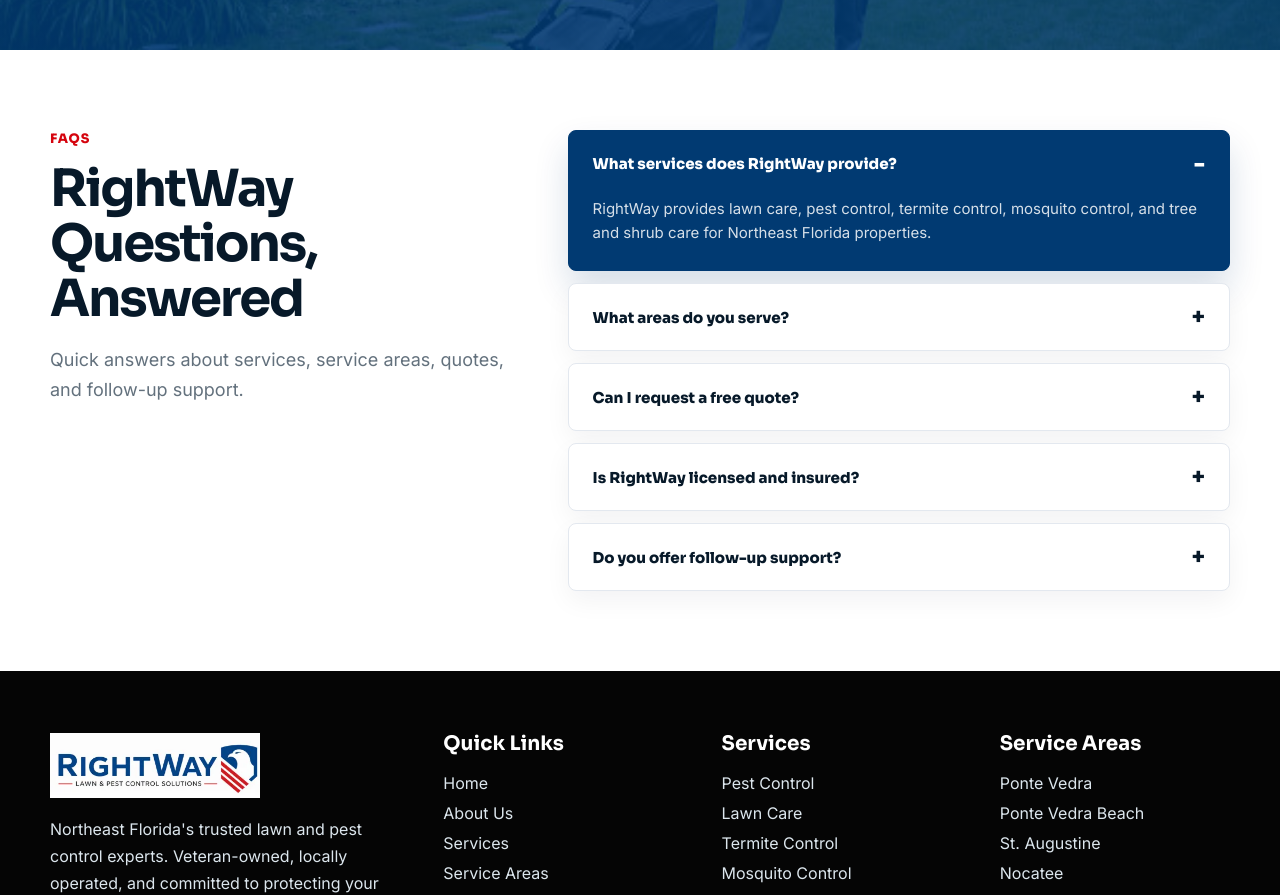
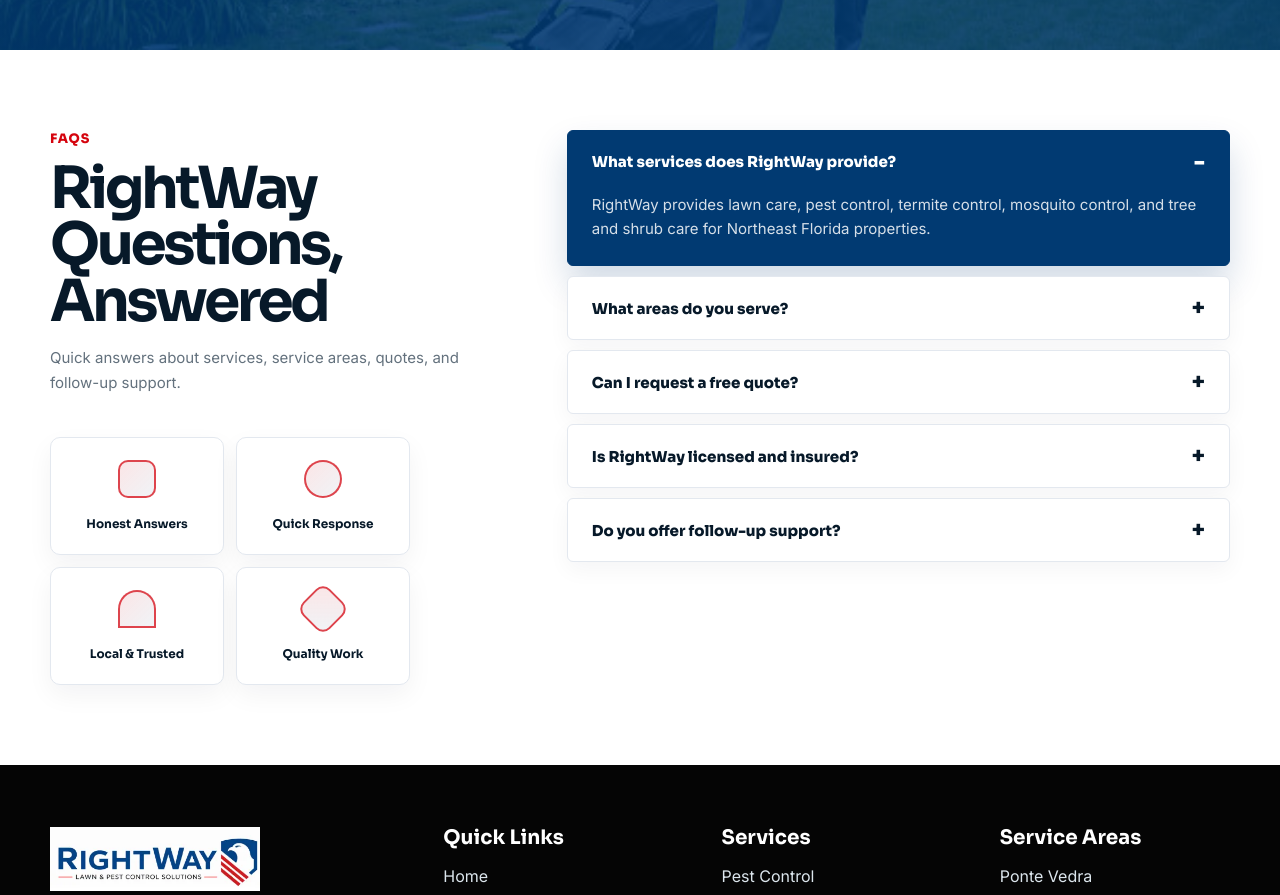
Before and after one commit to diane-dotcom/right-way, a Next.js app: page / in a window 1280 px wide. Shown: the part 4880-5775 px from the top of the page. Built offline with nearby package versions, Linux system fonts and the light colour scheme.

Commit message:
Refine FAQ accordion styling

```diff
--- a/app/globals.css
+++ b/app/globals.css
@@ -2486,34 +2486,90 @@
   width: min(1180px, calc(100% - 48px));
   margin: 80px auto;
   display: grid;
-  grid-template-columns: 0.85fr 1.15fr;
-  gap: 28px;
+  grid-template-columns: 0.82fr 1.18fr;
+  gap: 56px;
   align-items: start;
 }
 
+.pest-faq-copy {
+  display: grid;
+  justify-items: start;
+}
+
 .pest-faq-copy h2 {
   color: #071929;
-  font-size: clamp(34px, 4vw, 52px);
-  letter-spacing: -0.04em;
+  font-size: clamp(36px, 4.6vw, 58px);
+  line-height: 0.98;
+  letter-spacing: -0.06em;
 }
 
 .pest-faq-copy p:not(.section-kicker) {
+  max-width: 410px;
   color: var(--muted);
-  font-size: 18px;
-  line-height: 1.7;
+  font-size: 15px;
+  line-height: 1.65;
+}
+
+.faq-benefit-grid {
+  width: min(360px, 100%);
+  display: grid;
+  grid-template-columns: repeat(2, minmax(0, 1fr));
+  gap: 12px;
+  margin-top: 26px;
+}
+
+.faq-benefit-grid span {
+  min-height: 118px;
+  display: grid;
+  place-items: center;
+  gap: 10px;
+  padding: 18px 14px;
+  color: #071929;
+  background: #fff;
+  border: 1px solid #e3e8ef;
+  border-radius: 10px;
+  box-shadow: 0 10px 26px rgba(7, 25, 41, 0.05);
+  text-align: center;
+}
+
+.faq-benefit-grid span::before {
+  content: '';
+  width: 34px;
+  height: 34px;
+  display: block;
+  background: linear-gradient(135deg, rgba(213, 4, 14, 0.1), rgba(1, 58, 114, 0.06));
+  border: 2px solid rgba(213, 4, 14, 0.72);
+  border-radius: 10px;
+}
+
+.faq-benefit-grid span:nth-child(2)::before {
+  border-radius: 999px;
+}
+
+.faq-benefit-grid span:nth-child(3)::before {
+  border-radius: 999px 999px 10px 10px;
+}
+
+.faq-benefit-grid span:nth-child(4)::before {
+  transform: rotate(45deg);
+}
+
+.faq-benefit-grid strong {
+  font-family: Sora, sans-serif;
+  font-size: 12px;
 }
 
 .pest-faq-list {
   display: grid;
-  gap: 12px;
+  gap: 10px;
 }
 
 .pest-faq-list details,
 .faq-item {
   background: #fff;
   border: 1px solid #e3e8ef;
-  border-radius: 8px;
-  box-shadow: 0 10px 26px rgba(7, 25, 41, 0.05);
+  border-radius: 6px;
+  box-shadow: 0 8px 22px rgba(7, 25, 41, 0.045);
   overflow: hidden;
 }
 
@@ -2521,7 +2577,7 @@
 .faq-item.is-open {
   background: var(--blue);
   border-color: var(--blue);
-  box-shadow: 0 18px 34px rgba(1, 58, 114, 0.16);
+  box-shadow: 0 18px 34px rgba(1, 58, 114, 0.18);
 }
 
 .pest-faq-list summary,
@@ -2531,7 +2587,8 @@
   align-items: center;
   justify-content: space-between;
   gap: 18px;
-  padding: 22px 24px;
+  min-height: 62px;
+  padding: 19px 24px;
   color: #071929;
   font-family: Sora, sans-serif;
   font-size: 15px;
@@ -2577,7 +2634,7 @@
 .pest-faq-list details p,
 .faq-item p {
   margin: 0;
-  padding: 0 24px 24px;
+  padding: 0 24px 23px;
   color: #5f6b7a;
   font-size: 15px;
   line-height: 1.65;
@@ -3225,6 +3282,15 @@
     text-align: center;
   }
 
+  .pest-faq-copy {
+    justify-items: center;
+  }
+
+  .faq-benefit-grid {
+    margin-left: auto;
+    margin-right: auto;
+  }
+
   .pest-protection-copy h2,
   .pest-protection-copy p,
   .pest-faq-copy h2,
--- a/app/page.jsx
+++ b/app/page.jsx
@@ -162,6 +162,12 @@
           <p className="section-kicker">FAQs</p>
           <h2>RightWay Questions, Answered</h2>
           <p>Quick answers about services, service areas, quotes, and follow-up support.</p>
+          <div className="faq-benefit-grid" aria-label="FAQ benefits">
+            <span><strong>Honest Answers</strong></span>
+            <span><strong>Quick Response</strong></span>
+            <span><strong>Local & Trusted</strong></span>
+            <span><strong>Quality Work</strong></span>
+          </div>
         </div>
         <FaqList faqs={homeFaqs} />
       </section>
--- a/app/service-areas/[slug]/page.jsx
+++ b/app/service-areas/[slug]/page.jsx
@@ -197,6 +197,12 @@
               <p className="section-kicker">FAQs</p>
               <h2>RightWay Questions, Answered</h2>
               <p>Quick answers about Ponte Vedra service, scheduling, follow-up support, and common pest pressure.</p>
+              <div className="faq-benefit-grid" aria-label="FAQ benefits">
+                <span><strong>Honest Answers</strong></span>
+                <span><strong>Quick Response</strong></span>
+                <span><strong>Local & Trusted</strong></span>
+                <span><strong>Quality Work</strong></span>
+              </div>
             </div>
             <FaqList faqs={ponteVedraFaqs} />
           </section>
--- a/app/services/[slug]/page.jsx
+++ b/app/services/[slug]/page.jsx
@@ -202,6 +202,12 @@
           <p className="section-kicker">FAQs</p>
           <h2>RightWay Questions, Answered</h2>
           <p>Get quick answers about scheduling, inspections, service expectations, and ongoing support.</p>
+          <div className="faq-benefit-grid" aria-label="FAQ benefits">
+            <span><strong>Honest Answers</strong></span>
+            <span><strong>Quick Response</strong></span>
+            <span><strong>Local & Trusted</strong></span>
+            <span><strong>Quality Work</strong></span>
+          </div>
         </div>
         <FaqList faqs={service.faqs} />
       </section>
```
